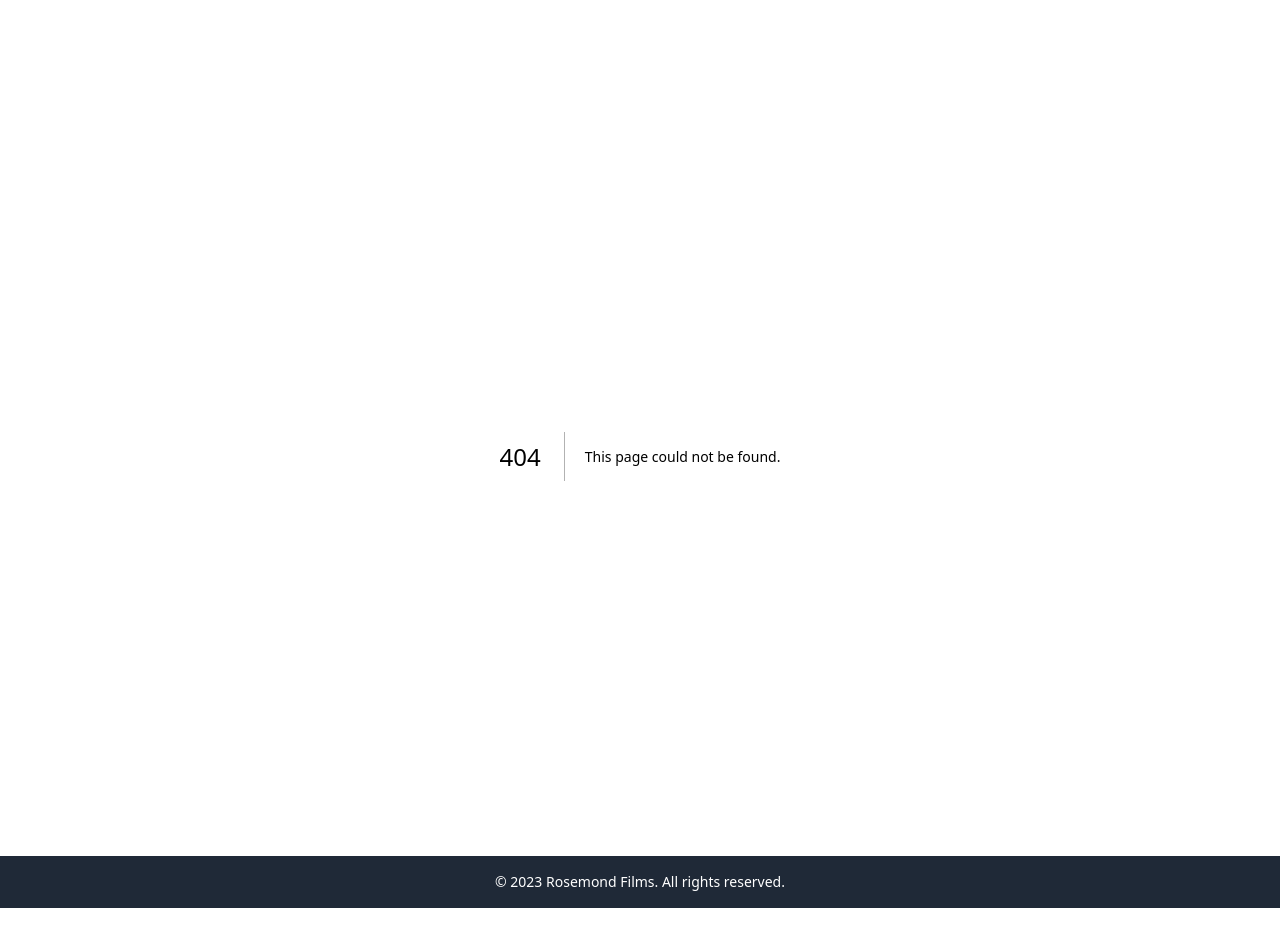
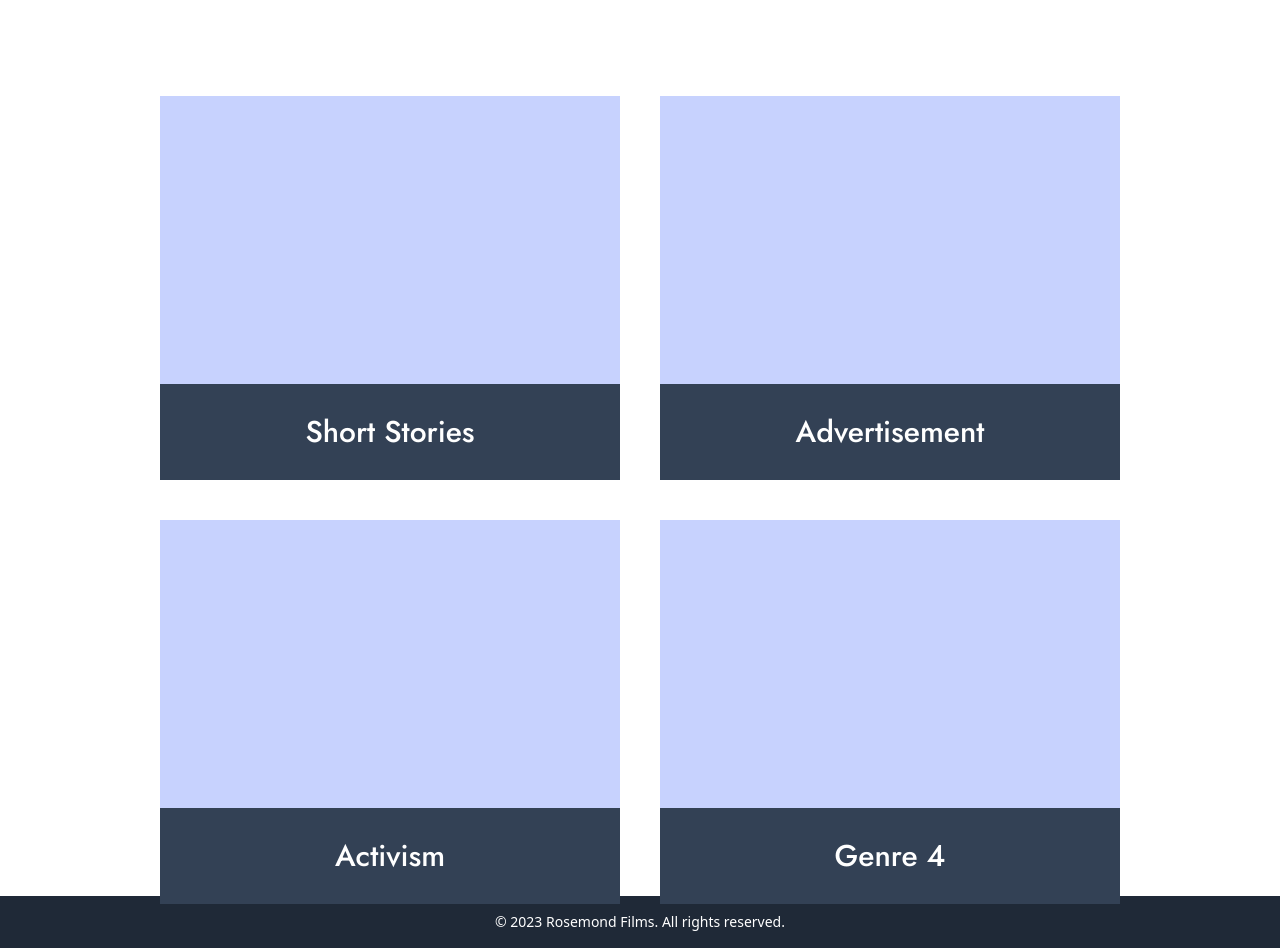
Before and after one commit to syadav0/rosemond-films, a Next.js app: page /films in a window 1280 px wide. Before the commit this address had no page. Before the commit the page ends 908 px from the top, so only its background shows below. Built offline with nearby package versions, Linux system fonts and the light colour scheme.

Commit message:
updated films section

```diff
--- a/src/app/contact/page.tsx
+++ b/src/app/contact/page.tsx
@@ -38,7 +38,7 @@ export default function Contact() {
 
     if (isValidForm) {
       try {
-        const res = await fetch('/api', {
+        const res = await fetch('/api/send', {
           method: "POST",
           headers: { "Content-Type": "application/json" },
           body: JSON.stringify({
--- /dev/null
+++ b/src/app/films/page.tsx
@@ -0,0 +1,16 @@
+import GenreCard from "@/components/Genre"
+
+export default function Films() {
+
+  return (
+
+    <div className="mt-10 h-screen">
+      <div className='grid grid-cols-1 md:grid-cols-2 gap-10 w-3/4 mx-auto'>
+        <GenreCard title="Short Stories"/>
+        <GenreCard title="Advertisement"/>
+        <GenreCard title="Activism"/>
+        <GenreCard title="Genre 4"/>
+      </div>
+    </div>
+  );
+};
--- a/src/app/page.tsx
+++ b/src/app/page.tsx
@@ -3,8 +3,6 @@
 import { useRef } from 'react';
 import Image from 'next/image';
 import useFadeIn from '@/components/FadeIn';
-
-const description = 'Lorem ipsum dolor sit amet, consectetur adipiscing elit.';
 
 export default function Home() {
 
@@ -33,7 +31,7 @@ export default function Home() {
           </svg>
 
 
-          <video autoPlay loop muted className='z-0 h-[45rem] object-cover md:h-auto md:scale-100 w-full brightness-[0.80] overflow-hidden'>
+          <video autoPlay playsInline loop muted className='z-0 h-[45rem] object-cover md:h-auto md:scale-100 w-full brightness-[0.80] overflow-hidden'>
             <source src='/assets/pfpfull.mp4' type='video/mp4'/>
             Your browser does not support the video tag.
           </video>
@@ -64,7 +62,7 @@ export default function Home() {
 
         {/* Films section */}
         <div ref={ref2} className="inline-block p-5 font-jost fade-in-section">
-          <div id="about" className='mx-auto text-5xl font-jost m-10'>
+          <div className='mx-auto text-5xl font-jost m-10'>
             Films
           </div>
 
--- /dev/null
+++ b/src/components/Genre.tsx
@@ -0,0 +1,21 @@
+'use client'
+
+import React from 'react';
+
+interface GenreProps {
+  title: string;
+}
+
+const GenreCard: React.FC<GenreProps> = ({ title }) => {
+
+  return (
+    <div className="flex flex-col-reverse bg-indigo-200 h-96 group hover:bg-indigo-400 duration-300">
+      <div className='h-1/4 bg-slate-700 text-white text-3xl flex justify-center items-center
+        group-hover:h-1/3 duration-300'>
+        <p className="font-jost font-white">{title}</p>
+      </div>
+    </div>
+  );
+};
+
+export default GenreCard;
--- a/src/components/Navbar.tsx
+++ b/src/components/Navbar.tsx
@@ -33,7 +33,7 @@ const Navbar = () => {
 
           <ul className={`font-medium flex flex-col items-center justify-center space-y-8 pt-10 sm:pt-0`}>
             <li>
-              <Link href={"#films"} legacyBehavior>
+              <Link href={"/films"} legacyBehavior>
                 <a onClick={toggleMenu} className='text-white text-xl hover:bg-transparent
                 hover:text-indigo-400 md:p-0 transition ease-in-out'>
                   Films
@@ -72,7 +72,7 @@ const Navbar = () => {
         {/* Desktop view menu */}
         <ul className="hidden md:flex flex-col mt-4 md:flex-row md:space-x-8 sm:mt-0 sm:border-0">
           <li>
-            <Link href={"#films"} legacyBehavior>
+            <Link href={"/films"} legacyBehavior>
               <a href="films" className='text-white text-xl hover:bg-transparent
               hover:text-indigo-400 md:p-0 transition ease-in-out'>
                 Films
@@ -81,7 +81,7 @@ const Navbar = () => {
           </li>
 
           <li>
-            <Link href={"#about"} legacyBehavior scroll={false}>
+            <Link href={"#about"} legacyBehavior>
               <a className='text-white text-xl hover:bg-transparent
               hover:text-indigo-400 md:p-0 transition ease-in-out'>
                 About
--- a/src/components/VideoCard.tsx
+++ /dev/null
@@ -1,14 +0,0 @@
-'use client'
-
-import { useState } from 'react';
-
-export default function VideoCard() {
-
-  const [modalOpen, setModalopen] = useState<boolean>(false)
-
-  return (
-    <div>
-
-    </div>
-  );
-};
--- a/tailwind.config.js
+++ b/tailwind.config.js
@@ -14,6 +14,10 @@ module.exports = {
 
       colors: {
         slate: { 925: '#131313' },
+      },
+
+      backgroundImage: {
+        'film-genre-1': "url('/assets/pic1.jpg')",
       }
     },
   },
--- a/tsconfig.json
+++ b/tsconfig.json
@@ -23,6 +23,6 @@
       "@/*": ["./src/*"]
     }
   },
-  "include": ["next-env.d.ts", "**/*.ts", "**/*.tsx", ".next/types/**/*.ts", "src/app/api/route.tsx", "src/app/contact/page.jsx"],
+  "include": ["next-env.d.ts", "**/*.ts", "**/*.tsx", ".next/types/**/*.ts", "src/app/api/send/route.tsx", "src/app/contact/page.jsx"],
   "exclude": ["node_modules"]
 }
```
Also changed, not shown: src/app/api/send/route.tsx (renamed from src/app/api/route.tsx).
